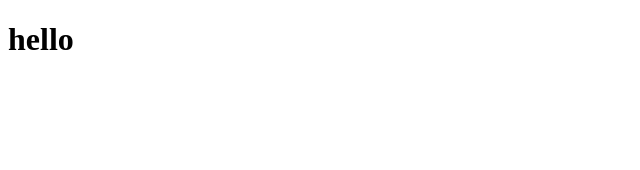
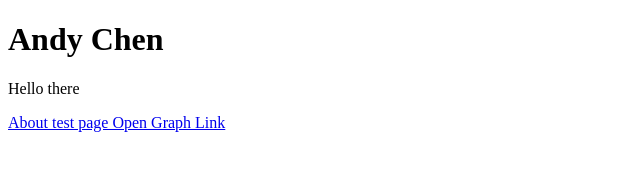
Before and after one commit to andyc780/open_graph, a plain HTML site: page index.html in a window 1280 px wide. Shown: the whole page, without its empty margins (0-640 px from the left). Drawn offline with Linux system fonts and the light colour scheme.

Commit message:
open graph update 2
forgot about page

```diff
--- a/index.html
+++ b/index.html
@@ -17,5 +17,7 @@
     <title>Document</title>
 </head>
 <body>
-    <h1>hello</h1>
+    <h1> Andy Chen</h1>
+    <p>Hello there</p>
+    <a href = "./about.html"> About test page Open Graph Link </a>
 </body>
```
